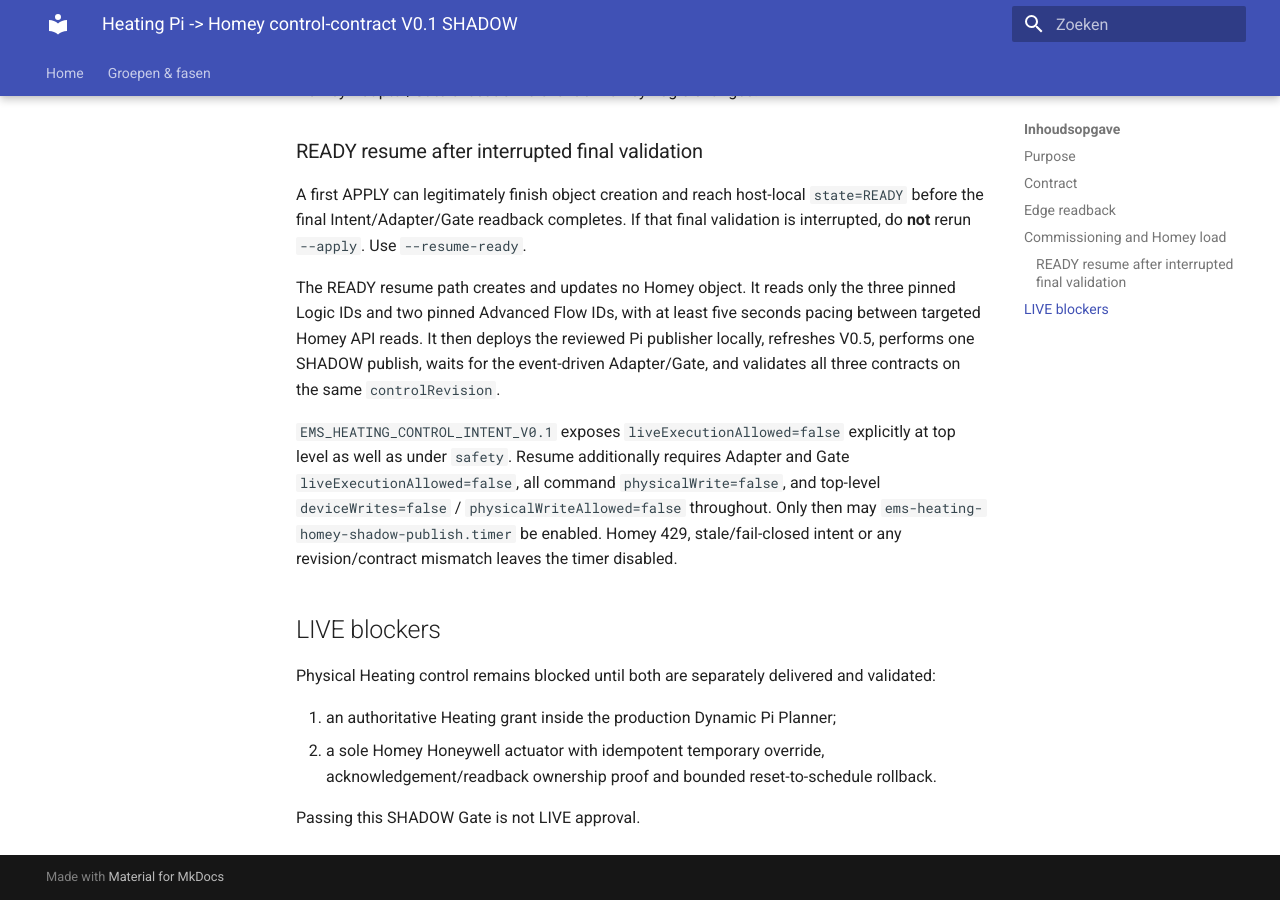
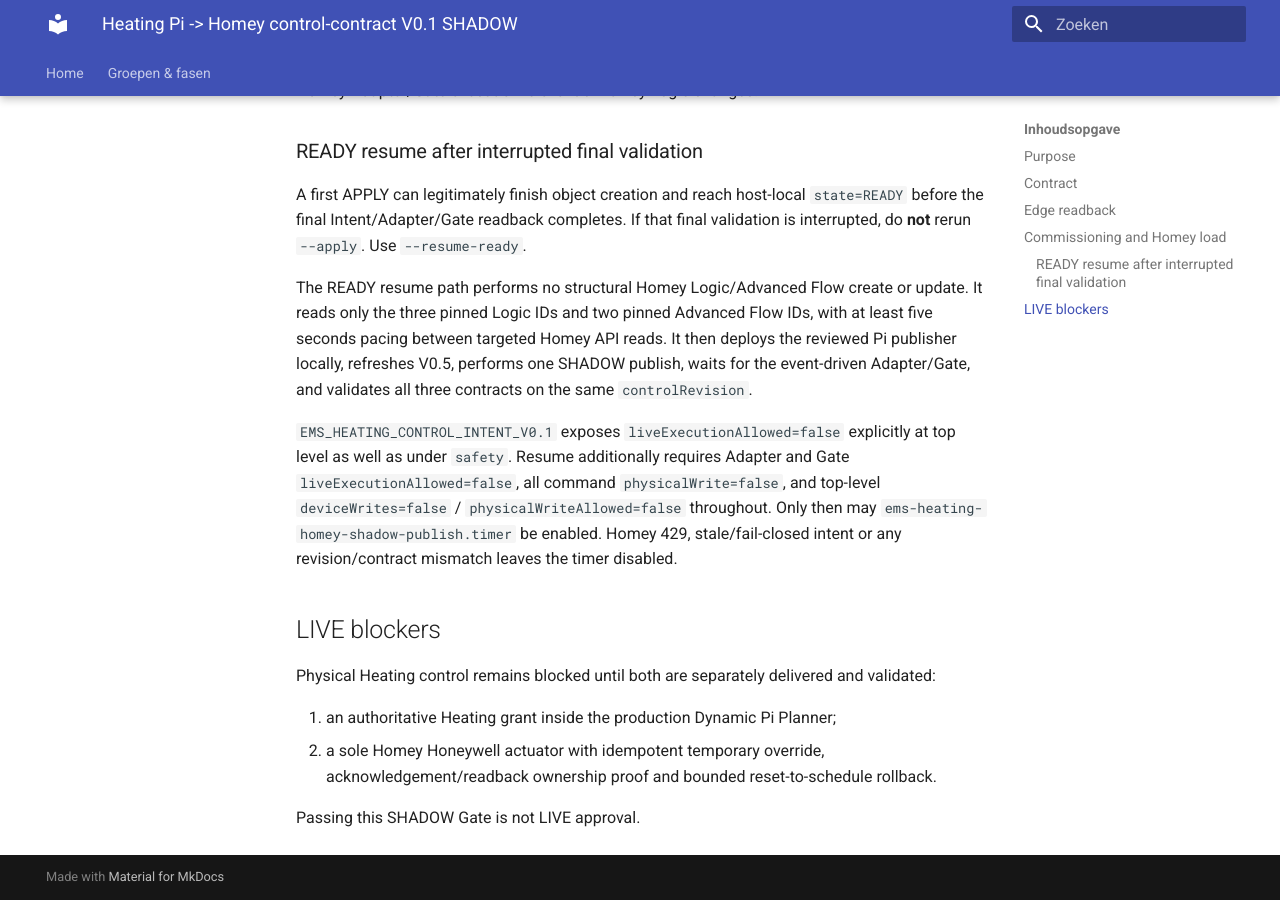
Before and after one commit to OnsKasteeltje/homey-energy-manual, an MkDocs documentation site: the page built from docs/commissioning/heating-homey-shadow-chain-v0.1.md, in a window 1280 px wide and 900 px high, scrolled down 2274 px. Built offline with MkDocs 1.6.1 and Material for MkDocs 9.7.7, drawn with Linux system fonts in a browser that asks for light colours.

Commit message:
docs(heating): clarify READY resume write boundary

```diff
--- a/docs/commissioning/heating-homey-shadow-chain-v0.1.md
+++ b/docs/commissioning/heating-homey-shadow-chain-v0.1.md
@@ -105,7 +105,7 @@ A first APPLY can legitimately finish object creation and reach host-local
 final validation is interrupted, do **not** rerun `--apply`. Use
 `--resume-ready`.
 
-The READY resume path creates and updates no Homey object. It reads only the
+The READY resume path performs no structural Homey Logic/Advanced Flow create or update. It reads only the
 three pinned Logic IDs and two pinned Advanced Flow IDs, with at least five
 seconds pacing between targeted Homey API reads. It then deploys the reviewed
 Pi publisher locally, refreshes V0.5, performs one SHADOW publish, waits for the
```
